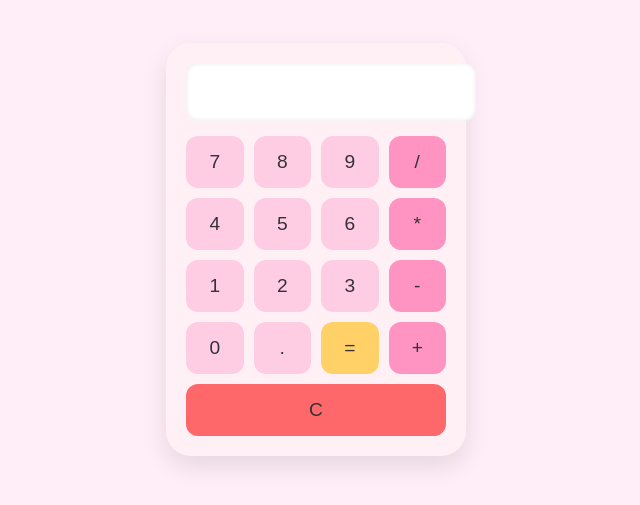
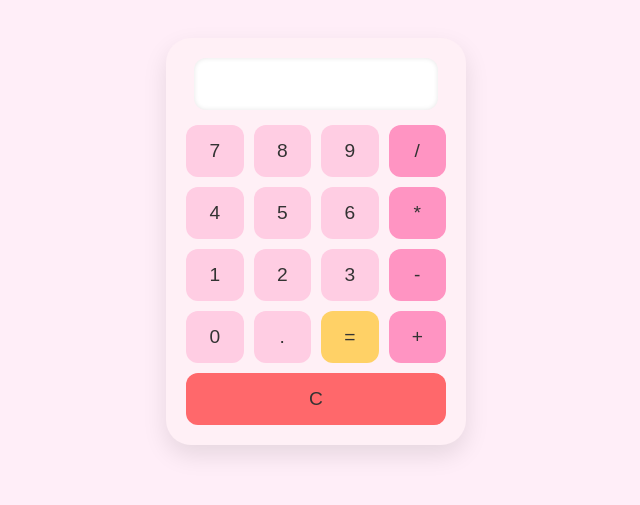
Before and after one commit to WorldMonarchAnsh/Kawaii-Calculator, a plain HTML site: page index.html in a window 1280 px wide. Shown: the part 159-664 px from the top of the page, without its empty margins (324-964 px from the left). Drawn offline with Linux system fonts and the light colour scheme.

Commit message:
Update style.css

```diff
--- a/style.css
+++ b/style.css
@@ -5,6 +5,7 @@ body {
   justify-content: center;
   align-items: center;
   height: 100vh;
+  margin: 0;
 }
 
 .calculator {
@@ -13,17 +14,18 @@ body {
   padding: 20px;
   box-shadow: 0 10px 25px rgba(0, 0, 0, 0.1);
   width: 260px;
+  text-align: center;
 }
 
 #display {
-  width: 100%;
-  padding: 15px;
+  width: 220px;
+  margin: 0 auto 15px auto;
+  padding: 12px;
   font-size: 1.5rem;
   border: none;
   border-radius: 12px;
-  margin-bottom: 15px;
-  background: #fff;
-  box-shadow: inset 0 0 5px rgba(0,0,0,0.1);
+  background: #ffffff;
+  box-shadow: inset 0 0 5px rgba(0, 0, 0, 0.1);
 }
 
 .buttons {
```
